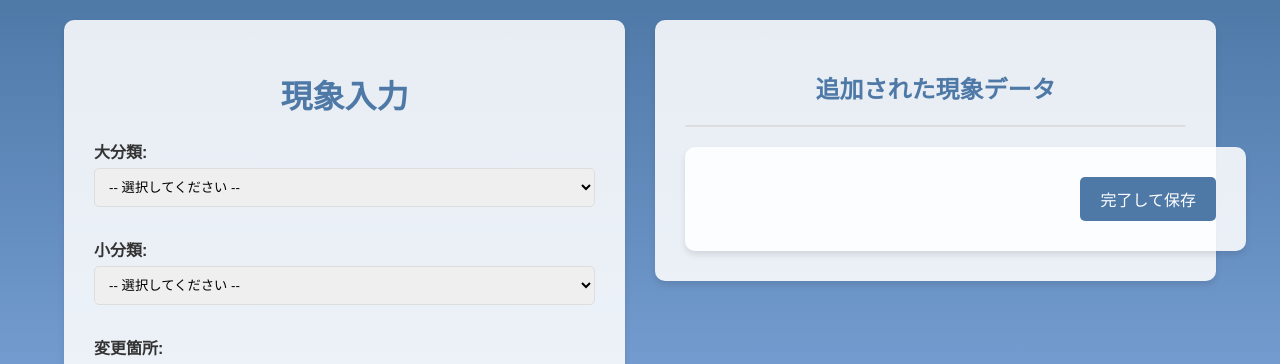
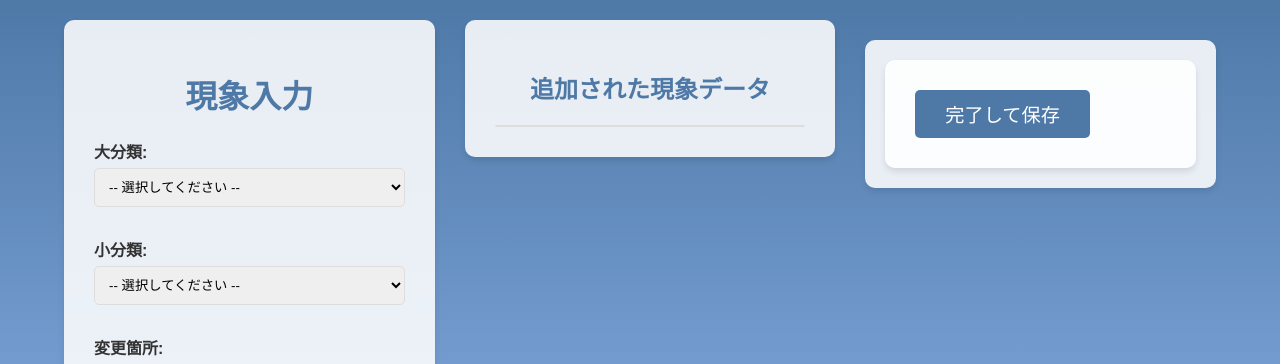
Before and after one commit to Shogo2626/FBDUploadApp, a Flask app: template templates/phenomenon.html in a window 1280 px wide. Shown: the top 364 px of the page. Run offline with Flask 3, Linux system fonts and the light colour scheme; the template is opened without the code that fills it, so the values that code supplies are empty.

Commit message:
Update app.py

```diff
--- a/templates/phenomenon.html
+++ b/templates/phenomenon.html
@@ -17,9 +17,10 @@
             height: 100vh;
         }
 
+        /* 2つのセクション（入力とデータを横並び） */
         .container {
             display: flex;
-            gap: 30px;
+            gap: 30px; /* セクション間の隙間 */
             align-items: flex-start;
             padding: 20px;
             width: 90%;
@@ -68,12 +69,13 @@
             background-color: #3a5e88;
         }
 
+        /* データのリスト */
         .data-container ul {
             list-style: none;
             padding: 0;
-            margin: 0;
-            width: auto;
-            max-height: 300px;
+            margin: 0; /* 外側の余白を削除 */
+            width: auto; /* 内容に応じた幅に制限 */
+            max-height: 300px; /* スクロール領域 */
             overflow-y: auto;
             border: 1px solid #ddd;
             background: #f9f9f9;
@@ -83,10 +85,10 @@
         .data-container li {
             display: flex;
             align-items: center;
-            justify-content: space-between;
+            justify-content: flex-start;
             padding: 5px;
-            width: auto;
-            gap: 10px;
+            width: auto; /* 内容に応じた幅に制限 */
+            gap: 10px; /* 子要素間の間隔を追加 */
         }
 
         .data-container li div {
@@ -100,7 +102,7 @@
             padding: 0;
             display: inline-flex;
             align-items: center;
-            width: auto;
+            width: auto; /* フォーム幅制限 */
         }
 
         .data-container li button {
@@ -118,21 +120,32 @@
             background-color: #c72c3c;
         }
 
-        .data-container {
-            position: relative; /* 親要素の範囲を制限 */
+        /* 「完了して保存」を別セクションとして分割 */
+        .save-button-section {
+            display: flex; /* セクションをフレックスレイアウトに */
+            justify-content: center; /* ボタンを水平方向に中央揃え */
+            align-items: center; /* ボタンを垂直方向に中央揃え */
+            width: 100%; /* 親要素に合わせる */
+            padding: 20px; /* 上下左右に余裕を持たせる */
+            background-color: #ffffffdd; /* 背景色をマッチさせる */
+            border-radius: 10px; /* セクションの角を丸める */
+            box-shadow: 0px 4px 6px rgba(0, 0, 0, 0.1); /* ボタンセクションの立体感 */
+            margin-top: 20px; /* 他のコンテンツと間を空ける */
         }
 
-        .save-button-container {
-            text-align: right; /* ボタンを右端に寄せる */
-            margin-top: 20px;
-            width: 100%; /* データコンテナの幅に収める */
-            box-sizing: border-box; /* ボタンのサイズが枠内に制約される */
+        .save-button-section button {
+            padding: 10px 30px; /* ボタンサイズを適切に */
+            font-size: 1.2rem; /* ボタンのフォントサイズを調整 */
+            background-color: #4e79a7; /* ボタンの背景色 */
+            color: #fff; /* ボタンのテキスト色 */
+            border: none; /* ボタンの枠を削除 */
+            border-radius: 5px; /* ボタンの角を丸める */
+            cursor: pointer; /* ホバー時のカーソルをポインターに */
+            transition: background-color 0.3s; /* ホバー時の色変更をスムーズに */
         }
 
-        .save-button-container button {
-            max-width: 100%; /* ボタンがはみ出さないようにする */
-            margin: 0 auto;
-            display: inline-block;
+        .save-button-section button:hover {
+            background-color: #3a5e88; /* ボタンのホバー時の背景色 */
         }
     </style>
 </head>
@@ -180,15 +193,36 @@
                 </li>
                 {% endfor %}
             </ul>
+        </div>
 
-            <!-- 完了して保存ボタン -->
-            <div class="save-button-container">
-                <form action="/save_phenomena" method="post">
-                    <input type="hidden" name="file_name" value="{{ file_name }}">
-                    <button type="submit">完了して保存</button>
-                </form>
-            </div>
+        <!-- 完了して保存ボタンのセクション -->
+        <div class="save-button-section">
+            <form action="/save_phenomena" method="post">
+                <input type="hidden" name="file_name" value="{{ file_name }}">
+                <button type="submit">完了して保存</button>
+            </form>
         </div>
     </div>
+
+    <!-- JavaScriptコードを追加 -->
+    <script>
+        document.getElementById("category").addEventListener("change", function() {
+            const category = this.value;
+            const subcategorySelect = document.getElementById("subcategory");
+
+            // 小分類をリセット
+            subcategorySelect.innerHTML = '<option value="">-- 選択してください --</option>';
+
+            const categories = {{ categories | tojson | safe }};
+            if (categories[category]) {
+                categories[category].forEach(function(subcategory) {
+                    const option = document.createElement("option");
+                    option.value = subcategory;
+                    option.textContent = subcategory;
+                    subcategorySelect.appendChild(option);
+                });
+            }
+        });
+    </script>
 </body>
 </html>
```
